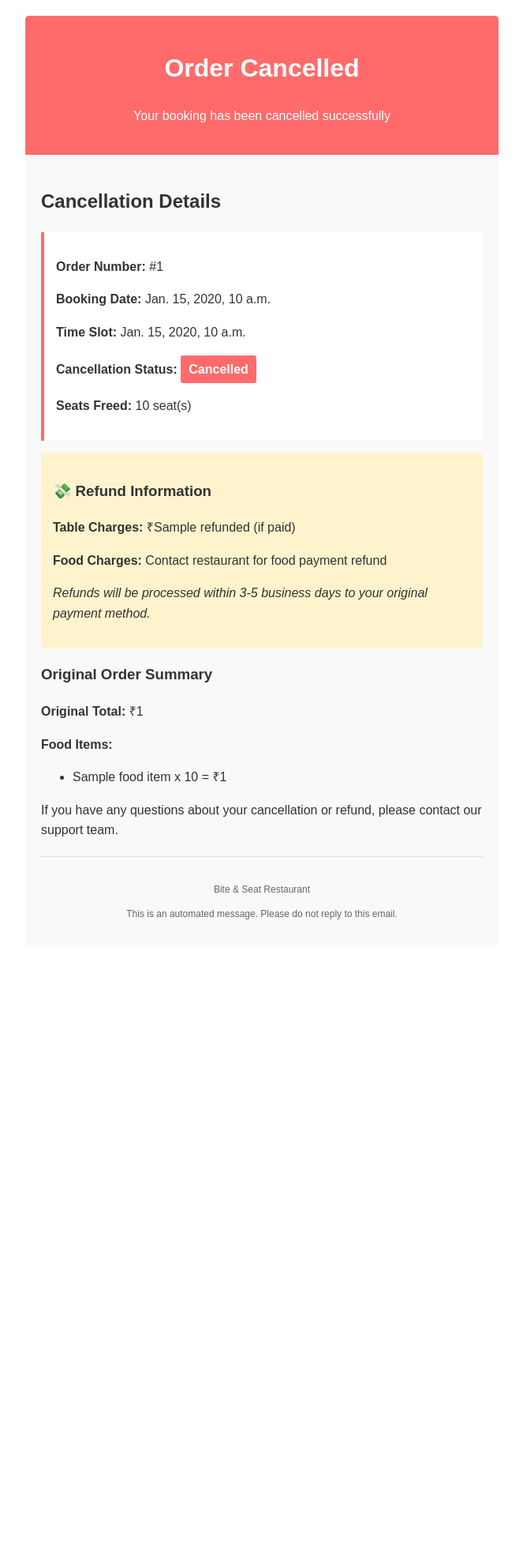
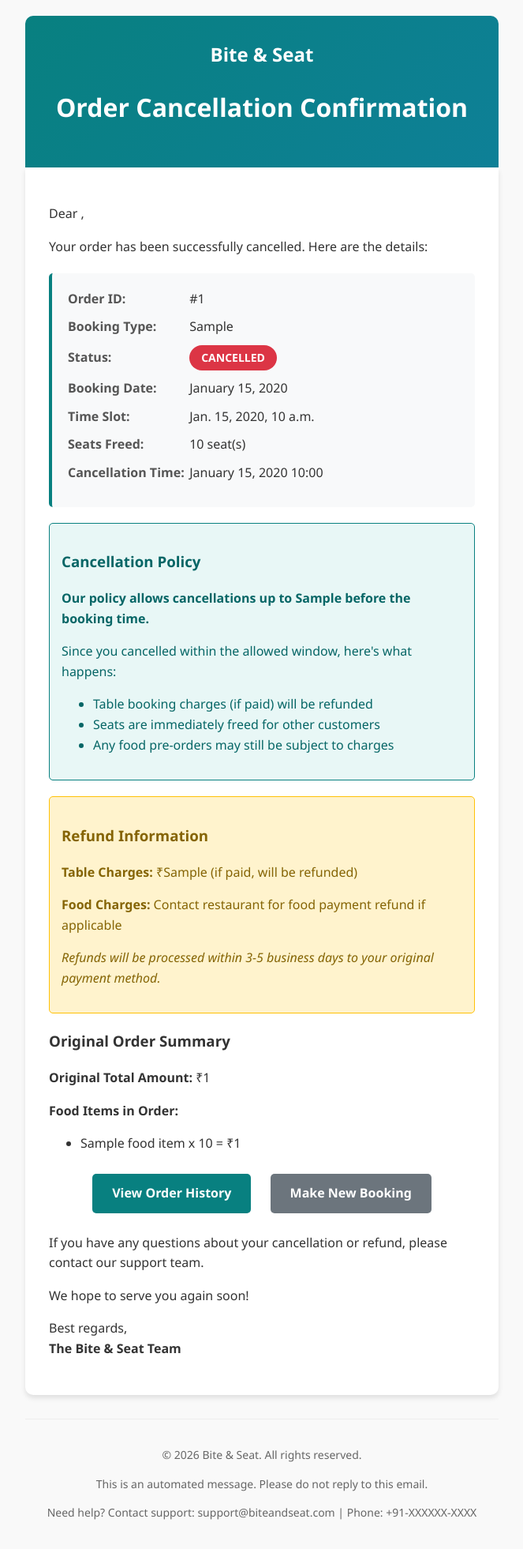
Before and after one commit to ociuzacademy/Bite_and_Seat_Backend, a Django app: template userapp/templates/email/order_cancellation.html in a window 1280 px wide. Shown: the whole page at 79% size, without its empty margins (308-971 px from the left). Before the commit the page ends 1164 px from the top, so only its background shows below. Run offline with Django 5.2, Linux system fonts and the light colour scheme; the template is opened without the code that fills it: most values are stand-ins (such as "Sample title", 1, 10 or a date in 2020).

Commit message:
By Ananya

```diff
--- a/userapp/templates/email/order_cancellation.html
+++ b/userapp/templates/email/order_cancellation.html
@@ -1,99 +1,203 @@
 <!DOCTYPE html>
 <html>
 <head>
+    <meta charset="UTF-8">
+    <meta name="viewport" content="width=device-width, initial-scale=1.0">
+    <title>Order Cancellation</title>
     <style>
         body {
-            font-family: Arial, sans-serif;
+            font-family: 'Segoe UI', Tahoma, Geneva, Verdana, sans-serif;
             line-height: 1.6;
             color: #333;
             max-width: 600px;
             margin: 0 auto;
             padding: 20px;
+            background-color: #f9f9f9;
         }
         .header {
-            background-color: #ff6b6b;
+            background: linear-gradient(135deg, #088080, #0e8097);
             color: white;
-            padding: 20px;
+            padding: 30px;
             text-align: center;
-            border-radius: 5px 5px 0 0;
+            border-radius: 10px 10px 0 0;
         }
         .content {
-            background-color: #f9f9f9;
-            padding: 20px;
-            border-radius: 0 0 5px 5px;
+            background: white;
+            padding: 30px;
+            border-radius: 0 0 10px 10px;
+            box-shadow: 0 4px 6px rgba(0,0,0,0.1);
         }
         .order-details {
-            background: white;
+            background: #f8f9fa;
+            border-left: 4px solid #088080;
+            padding: 20px;
+            margin: 20px 0;
+            border-radius: 5px;
+        }
+        .detail-item {
+            margin-bottom: 10px;
+        }
+        .detail-label {
+            font-weight: bold;
+            color: #555;
+            display: inline-block;
+            width: 150px;
+        }
+        .cancellation-policy {
+            background: #e8f7f6;
+            border: 1px solid #088080;
+            color: #066666;
             padding: 15px;
-            border-left: 4px solid #ff6b6b;
-            margin: 15px 0;
+            border-radius: 5px;
+            margin: 20px 0;
+        }
+        .refund-info {
+            background: #fff3cd;
+            border: 1px solid #ffc107;
+            color: #856404;
+            padding: 15px;
+            border-radius: 5px;
+            margin: 20px 0;
         }
         .footer {
             text-align: center;
-            margin-top: 20px;
+            margin-top: 30px;
             padding-top: 20px;
-            border-top: 1px solid #ddd;
+            border-top: 1px solid #eee;
             color: #666;
-            font-size: 12px;
+            font-size: 14px;
         }
         .status {
             display: inline-block;
-            padding: 5px 10px;
-            background-color: #ff6b6b;
+            padding: 5px 15px;
+            background-color: #dc3545;
             color: white;
-            border-radius: 3px;
+            border-radius: 20px;
+            font-weight: bold;
+            font-size: 14px;
+        }
+        .logo {
+            font-size: 24px;
+            font-weight: bold;
+            margin-bottom: 10px;
+        }
+        .action-buttons {
+            text-align: center;
+            margin: 25px 0;
+        }
+        .btn {
+            display: inline-block;
+            padding: 12px 25px;
+            text-decoration: none;
+            border-radius: 5px;
+            margin: 0 10px;
             font-weight: bold;
         }
-        .refund-info {
-            background-color: #fff3cd;
-            padding: 15px;
-            border-radius: 5px;
-            margin: 15px 0;
+        .btn-primary {
+            background: #088080;
+            color: white;
+        }
+        .btn-secondary {
+            background: #6c757d;
+            color: white;
+        }
+        .btn:hover {
+            opacity: 0.9;
         }
     </style>
 </head>
 <body>
     <div class="header">
-        <h1> Order Cancelled</h1>
-        <p>Your booking has been cancelled successfully</p>
+        <div class="logo">Bite & Seat</div>
+        <h1> Order Cancellation Confirmation</h1>
     </div>
 
     <div class="content">
-        <h2>Cancellation Details</h2>
+        <p>Dear {{ user.username }},</p>
+
+        <p>Your order has been successfully cancelled. Here are the details:</p>
 
         <div class="order-details">
-            <p><strong>Order Number:</strong> #{{ order.id }}</p>
-            <p><strong>Booking Date:</strong> {{ order.date }}</p>
-            <p><strong>Time Slot:</strong> {{ order.time_slot }}</p>
-            <p><strong>Cancellation Status:</strong> <span class="status">Cancelled</span></p>
-            <p><strong>Seats Freed:</strong> {{ seats_freed }} seat(s)</p>
+            <div class="detail-item">
+                <span class="detail-label">Order ID:</span> #{{ order.id }}
+            </div>
+            <div class="detail-item">
+                <span class="detail-label">Booking Type:</span> {{ order.get_booking_type_display }}
+            </div>
+            <div class="detail-item">
+                <span class="detail-label">Status:</span> <span class="status">CANCELLED</span>
+            </div>
+            {% if order.date %}
+            <div class="detail-item">
+                <span class="detail-label">Booking Date:</span> {{ order.date|date:"F d, Y" }}
+            </div>
+            {% endif %}
+            {% if order.time_slot %}
+            <div class="detail-item">
+                <span class="detail-label">Time Slot:</span> {{ order.time_slot }}
+            </div>
+            {% endif %}
+            <div class="detail-item">
+                <span class="detail-label">Seats Freed:</span> {{ seats_freed }} seat(s)
+            </div>
+            <div class="detail-item">
+                <span class="detail-label">Cancellation Time:</span> {{ cancellation_time|date:"F d, Y H:i" }}
+            </div>
         </div>
 
+        <!-- Cancellation Policy Section -->
+        <div class="cancellation-policy">
+            <h3> Cancellation Policy</h3>
+            <p><strong>Our policy allows cancellations up to {{ cancellation_policy }} before the booking time.</strong></p>
+            <p>Since you cancelled within the allowed window, here's what happens:</p>
+            <ul>
+                <li>Table booking charges (if paid) will be refunded</li>
+                <li>Seats are immediately freed for other customers</li>
+                <li>Any food pre-orders may still be subject to charges</li>
+            </ul>
+        </div>
+
+        <!-- Refund Information -->
         <div class="refund-info">
-            <h3>💸 Refund Information</h3>
-            <p><strong>Table Charges:</strong> ₹{{ order.table_charge }} refunded (if paid)</p>
-            <p><strong>Food Charges:</strong> Contact restaurant for food payment refund</p>
+            <h3> Refund Information</h3>
+            <p><strong>Table Charges:</strong> ₹{{ order.table_charge|default:"0.00" }} (if paid, will be refunded)</p>
+            <p><strong>Food Charges:</strong> Contact restaurant for food payment refund if applicable</p>
             <p><em>Refunds will be processed within 3-5 business days to your original payment method.</em></p>
         </div>
 
-        <h3>Original Order Summary</h3>
-        <p><strong>Original Total:</strong> ₹{{ order.total_amount }}</p>
+        <!-- Original Order Summary -->
+        <h3> Original Order Summary</h3>
+        <p><strong>Original Total Amount:</strong> ₹{{ order.total_amount|default:"0.00" }}</p>
 
         {% if order.items.all %}
-        <p><strong>Food Items:</strong></p>
+        <p><strong>Food Items in Order:</strong></p>
         <ul>
             {% for item in order.items.all %}
             <li>{{ item.food_item.name }} x {{ item.quantity }} = ₹{{ item.total_price }}</li>
             {% endfor %}
         </ul>
+        {% else %}
+        <p><em>No food items were included in this order.</em></p>
         {% endif %}
+
+        <!-- Action Buttons -->
+        <div class="action-buttons">
+            <a href="#" class="btn btn-primary">View Order History</a>
+            <a href="#" class="btn btn-secondary">Make New Booking</a>
+        </div>
 
         <p>If you have any questions about your cancellation or refund, please contact our support team.</p>
 
-        <div class="footer">
-            <p>Bite & Seat Restaurant</p>
-            <p>This is an automated message. Please do not reply to this email.</p>
-        </div>
+        <p>We hope to serve you again soon!</p>
+
+        <p>Best regards,<br>
+        <strong>The Bite & Seat Team</strong></p>
+    </div>
+
+    <div class="footer">
+        <p>© {% now "Y" %} Bite & Seat. All rights reserved.</p>
+        <p>This is an automated message. Please do not reply to this email.</p>
+        <p>Need help? Contact support: support@biteandseat.com | Phone: +91-XXXXXX-XXXX</p>
     </div>
 </body>
 </html>
```
Also changed, not shown: userapp/models.py (+4 -4 lines), userapp/views.py (+37 -18 lines), adminapp/templates/adminapp/admin_add_food_to_order.html (line endings or trailing spaces), 2 other files.
